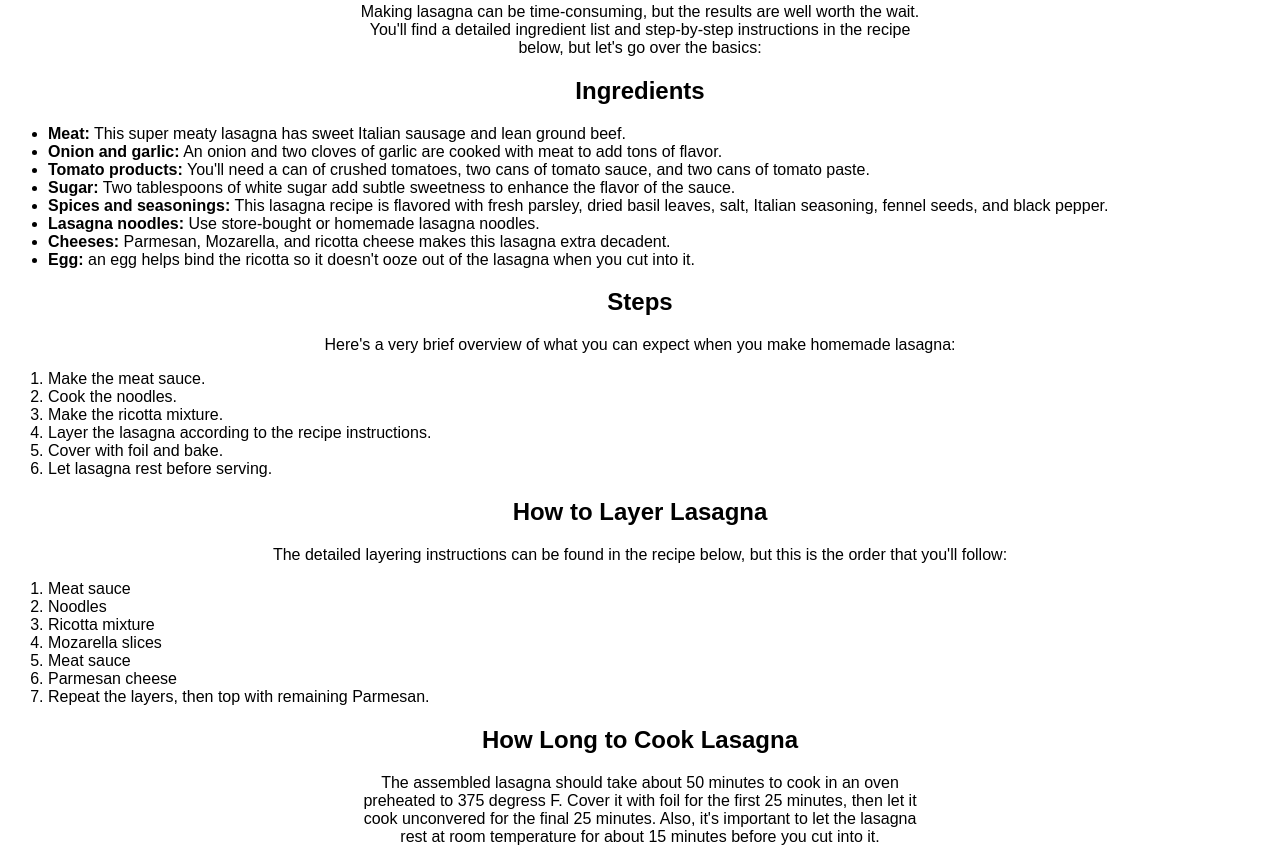
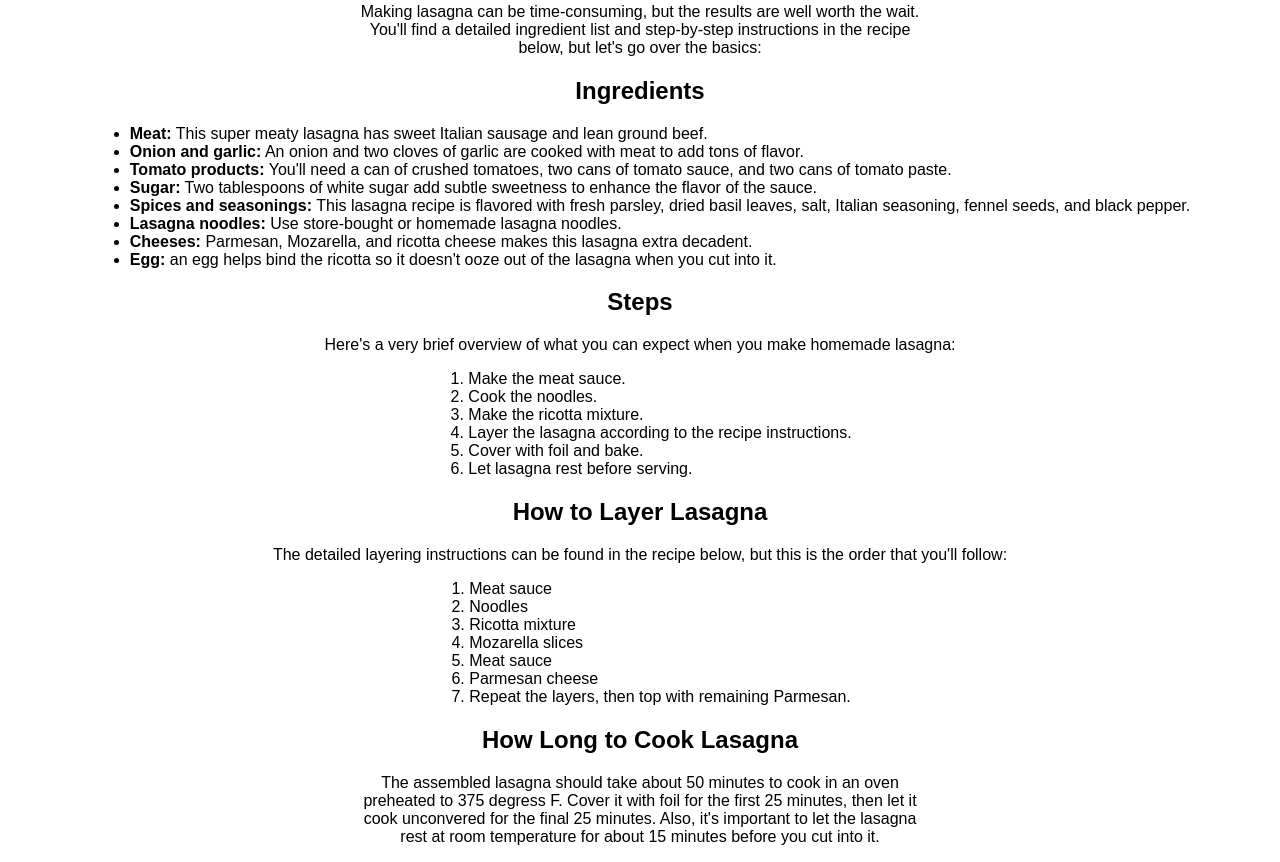
Before and after one commit to Crimson-Codes/odin-recipes, a plain HTML site: page recipes/lasagna.html in a window 1280 px wide. Shown: the part 797-1659 px from the top of the page. Drawn offline with Linux system fonts and the light colour scheme.

Commit message:
Added Lasagna ol and ul style rules

```diff
--- a/style.css
+++ b/style.css
@@ -57,3 +57,18 @@ p {
     margin-left: auto;
     margin-right: auto;
 }
+
+#Lasagna-ingredients-ul {
+    display: table;
+    margin: auto;
+}
+
+.Lasagna-steps-ol {
+    display: table;
+    margin: auto;
+}
+
+.Lasagna-steps-ol.two {
+    display: table;
+    margin: auto;
+}
```
